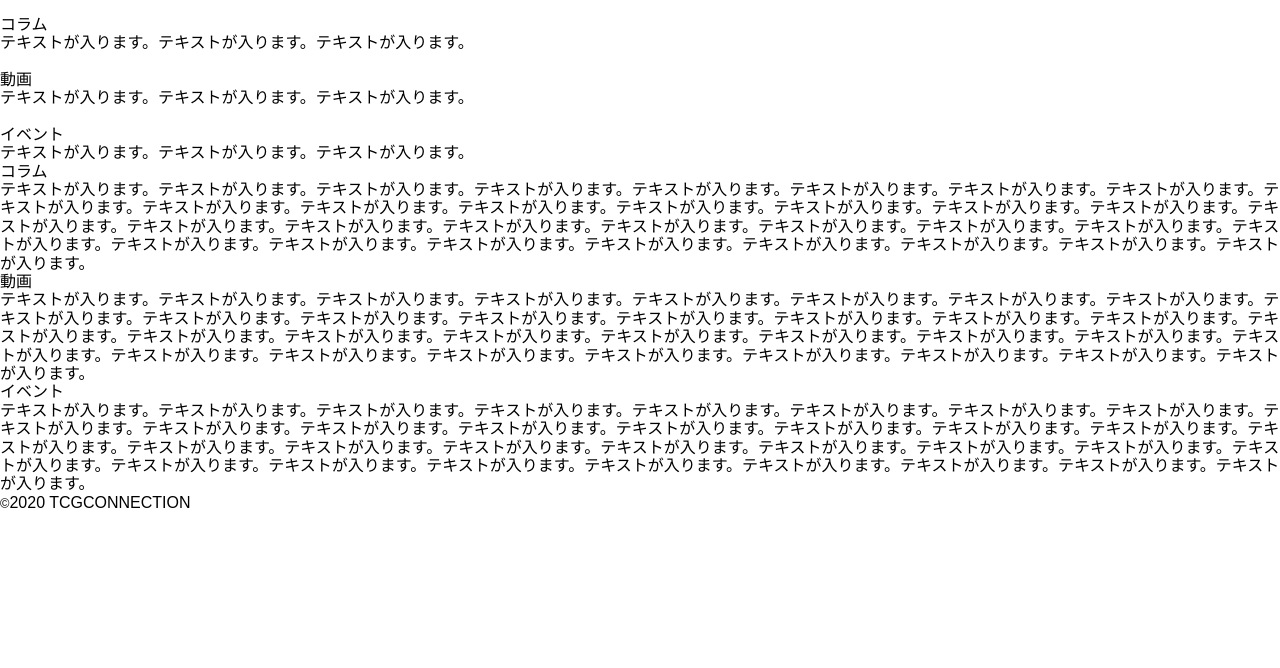
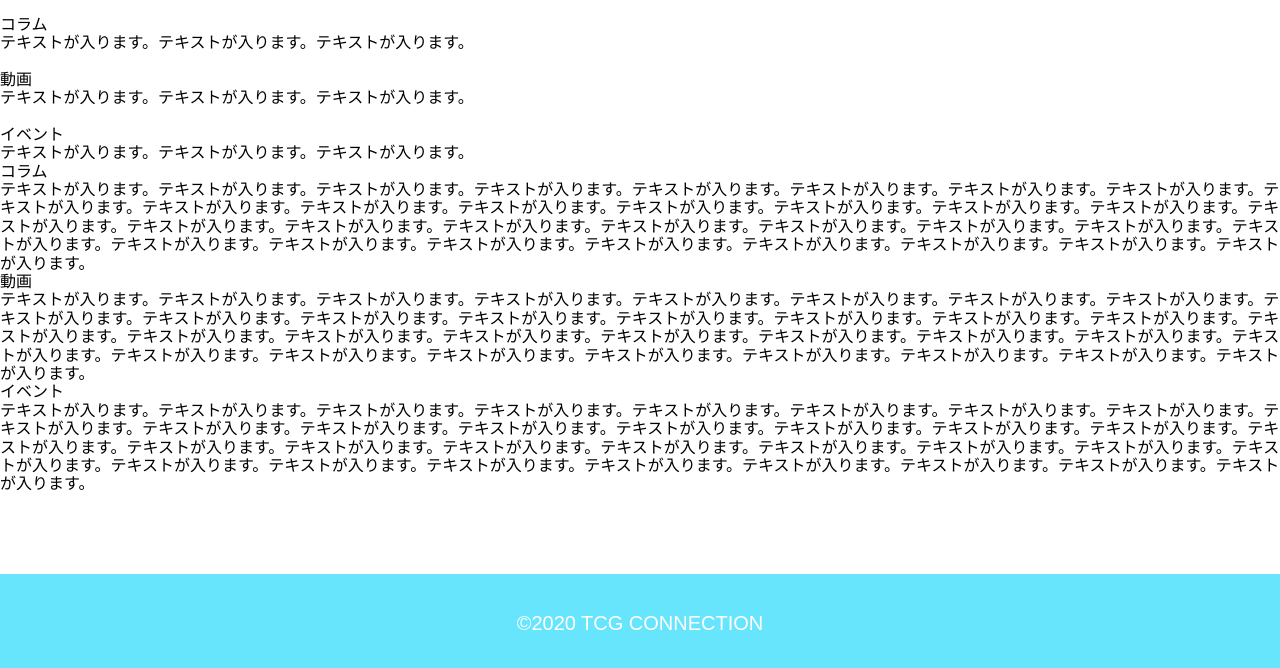
Before and after one commit to takuya65/tcg-connection, a plain HTML site: page index.html in a window 1280 px wide. Shown: the part 150-818 px from the top of the page. Drawn offline with nearby package versions, Linux system fonts and the light colour scheme.

Commit message:
footer完成

```diff
--- a/assets/scss/compornent/_footer.scss
+++ b/assets/scss/compornent/_footer.scss
@@ -0,0 +1,13 @@
+.footer {
+    display: flex;
+    align-items: center;
+    justify-content: center;
+    margin-top: 80px;
+    width: 100vw;
+    height: 100px;
+    background: $mainColor;
+}
+.copyright {
+    color: #fff;
+    font-size: 20px;
+}
--- a/index.html
+++ b/index.html
@@ -89,7 +89,7 @@
       </section>
     </main>
     <footer class="footer">
-      <p class="copyright"><small>&copy;</small>2020 TCGCONNECTION</p>
+      <p class="copyright">&copy;2020  TCG CONNECTION</p>
     </footer>
     <script src="assets/js/function.js"></script>
 </body>
```
Also changed, not shown: assets/css/style.css, 1 other file.
